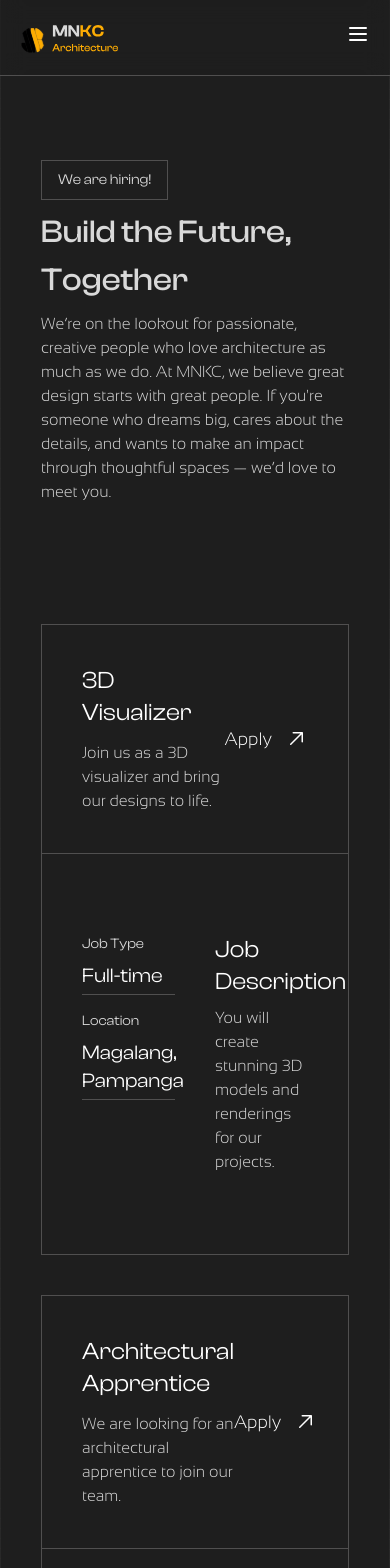
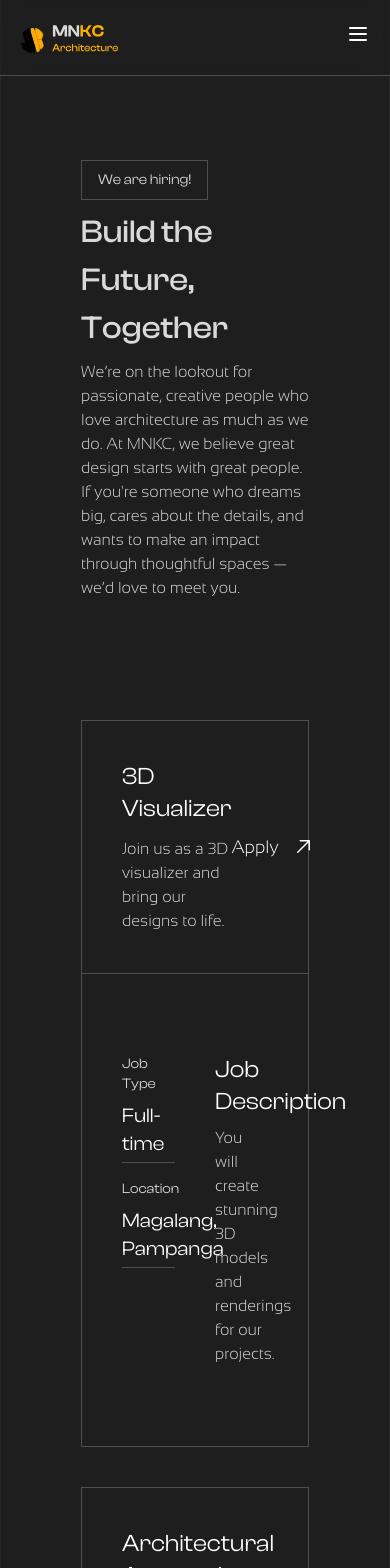
Before and after one commit to rainndev/MNKC-Architecture, a React (Vite) app: page /careers in a window 390 px wide. Shown: the top 1568 px of the page. Built offline with nearby package versions, Linux system fonts and the light colour scheme.

Commit message:
fix: update styling and layout for improved spacing and responsiveness in team and careers sections

```diff
--- a/src/components/CardsTeam.tsx
+++ b/src/components/CardsTeam.tsx
@@ -22,7 +22,7 @@ const CardsTeam = ({ data }: { data: TeamData }) => {
 
   return (
     <div onClick={handleClick} className="group">
-      <div className="relative h-80 w-full overflow-hidden border border-[#504F4F]">
+      <div className="relative h-80 w-full cursor-pointer overflow-hidden border border-[#504F4F]">
         <img
           loading="lazy"
           src={image}
--- a/src/pages/Careerspage.tsx
+++ b/src/pages/Careerspage.tsx
@@ -37,10 +37,10 @@ const Careerspage = () => {
       <div className="h-full w-full max-w-7xl border-x border-[#504F4F]/20">
         <div
           ref={ref}
-          className="flex h-full w-full flex-col items-center justify-center bg-[#1E1E1E]"
+          className="flex h-full w-full flex-col items-center justify-center bg-[#1E1E1E] p-20 pt-40"
         >
           {/* Container */}
-          <div className="p-10 pt-40">
+          <div>
             <motion.p
               initial={{ opacity: 0, y: -20 }}
               animate={{ opacity: 1, y: 0 }}
@@ -78,7 +78,7 @@ const Careerspage = () => {
             </p>
           </div>
 
-          <div className="mt-10 flex w-full flex-col space-y-10 p-10">
+          <div className="mt-30 flex w-full flex-col space-y-10">
             {data.map((jobData) => (
               <CareersCard data={jobData} />
             ))}
--- a/src/sections/teamspage/TeamsCardContainer.tsx
+++ b/src/sections/teamspage/TeamsCardContainer.tsx
@@ -87,7 +87,7 @@ const sampleData: TeamMemberTypes[] = [
 
 const TeamsCardContainer = () => {
   return (
-    <div className="flex h-full w-full flex-col items-center justify-center overflow-hidden border-x border-[#504F4F]/20 bg-[#1E1E1E] p-10 pt-40">
+    <div className="flex h-full w-full flex-col items-center justify-center overflow-hidden border-x border-[#504F4F]/20 bg-[#1E1E1E] p-20 pt-40">
       {/* Header info */}
 
       <div>
@@ -127,7 +127,7 @@ const TeamsCardContainer = () => {
       </div>
 
       {/* Team members */}
-      <div className="hide-scrollbar mt-15 grid h-fit w-full grid-cols-1 gap-8 sm:grid-cols-2 md:grid-cols-3 lg:grid-cols-4">
+      <div className="hide-scrollbar mt-30 grid h-fit w-full grid-cols-1 gap-8 sm:grid-cols-2 md:grid-cols-3 lg:grid-cols-4">
         {sampleData.map((data, i) => (
           <CardsTeam key={i} data={data} />
         ))}
```
